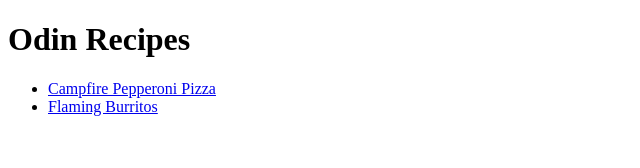
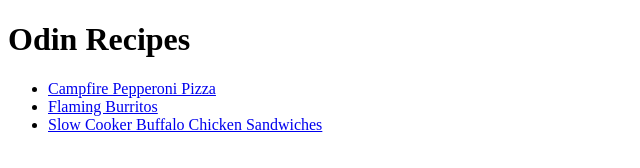
Before and after one commit to jonn-L/odin-recipes, a plain HTML site: page index.html in a window 1280 px wide. Shown: the whole page, without its empty margins (0-640 px from the left). Drawn offline with Linux system fonts and the light colour scheme.

Commit message:
added the chicken sandwich recipe to the main page, updated the README file to be more descriptive

```diff
--- a/index.html
+++ b/index.html
@@ -11,6 +11,7 @@
     <ul>
         <li><a href="recipes/pizza.html">Campfire Pepperoni Pizza</a></li>
         <li><a href="recipes/burrito.html">Flaming Burritos</a></li>
+        <li><a href="recipes/chicken_sandwich.html">Slow Cooker Buffalo Chicken Sandwiches</a></li>
     </ul>
 </body>
 </html>
```
Also changed, not shown: 1 other file.
